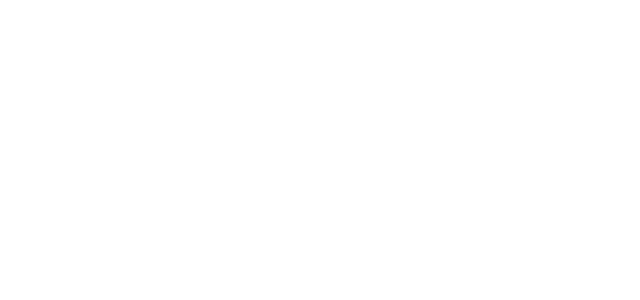
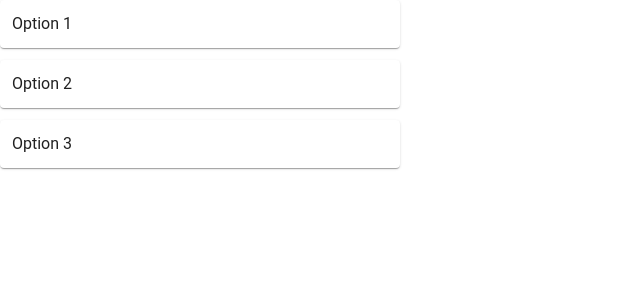
Before and after one commit to FooJiaYin/ai-quiz, a Nuxt app: page /single-choice in a window 1280 px wide. Shown: the top 300 px of the page, without its empty margins (0-640 px from the left). Built offline with nearby package versions, Linux system fonts and the light colour scheme.

Commit message:
feat: Single choice component UI

```diff
--- /dev/null
+++ b/components/SingleChoiceOptions.vue
@@ -0,0 +1,34 @@
+<template>
+    <v-item-group v-model="selectedOption">
+        <v-item v-for="(option, index) in options" :key="index">
+            <v-card :class="['d-flex align-center mb-3 pa-3', isSelected(index)]" dark max-width="400"
+                @click="selectOption(index)">
+                <div class="flex-grow-1">
+                    {{ option }}
+                </div>
+            </v-card>
+        </v-item>
+    </v-item-group>
+</template>
+
+<script setup>
+const selectedOption = ref(null);
+const options = ["Option 1", "Option 2", "Option 3"];
+const answerId = 0;
+
+function indexToLetter(index) {
+    return String.fromCharCode(65 + index);
+}
+
+function isSelected(index) {
+    if (selectedOption.value === index) return index === answerId ? "bg-success" : "bg-error";
+    else if (selectedOption.value != null && index === answerId) return "text-success font-weight-bold";
+    else return "";
+}
+
+function selectOption(index) {
+    if (selectedOption.value != null) return;
+    selectedOption.value = index;
+    console.log(selectedOption.value);
+}
+</script>
--- /dev/null
+++ b/pages/single-choice.vue
@@ -0,0 +1,3 @@
+<template>
+    <SingleChoiceOptions />
+</template>
```
